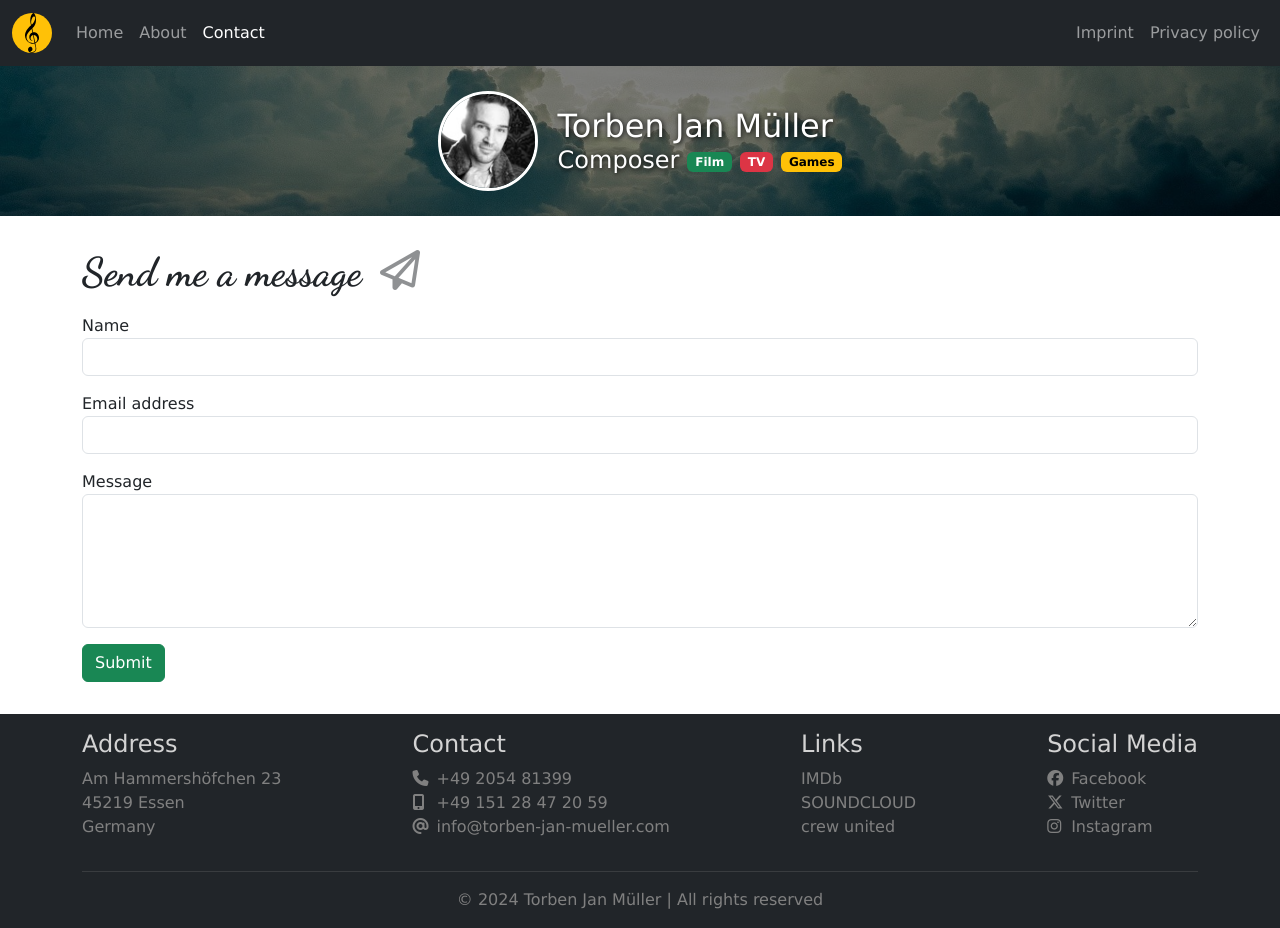
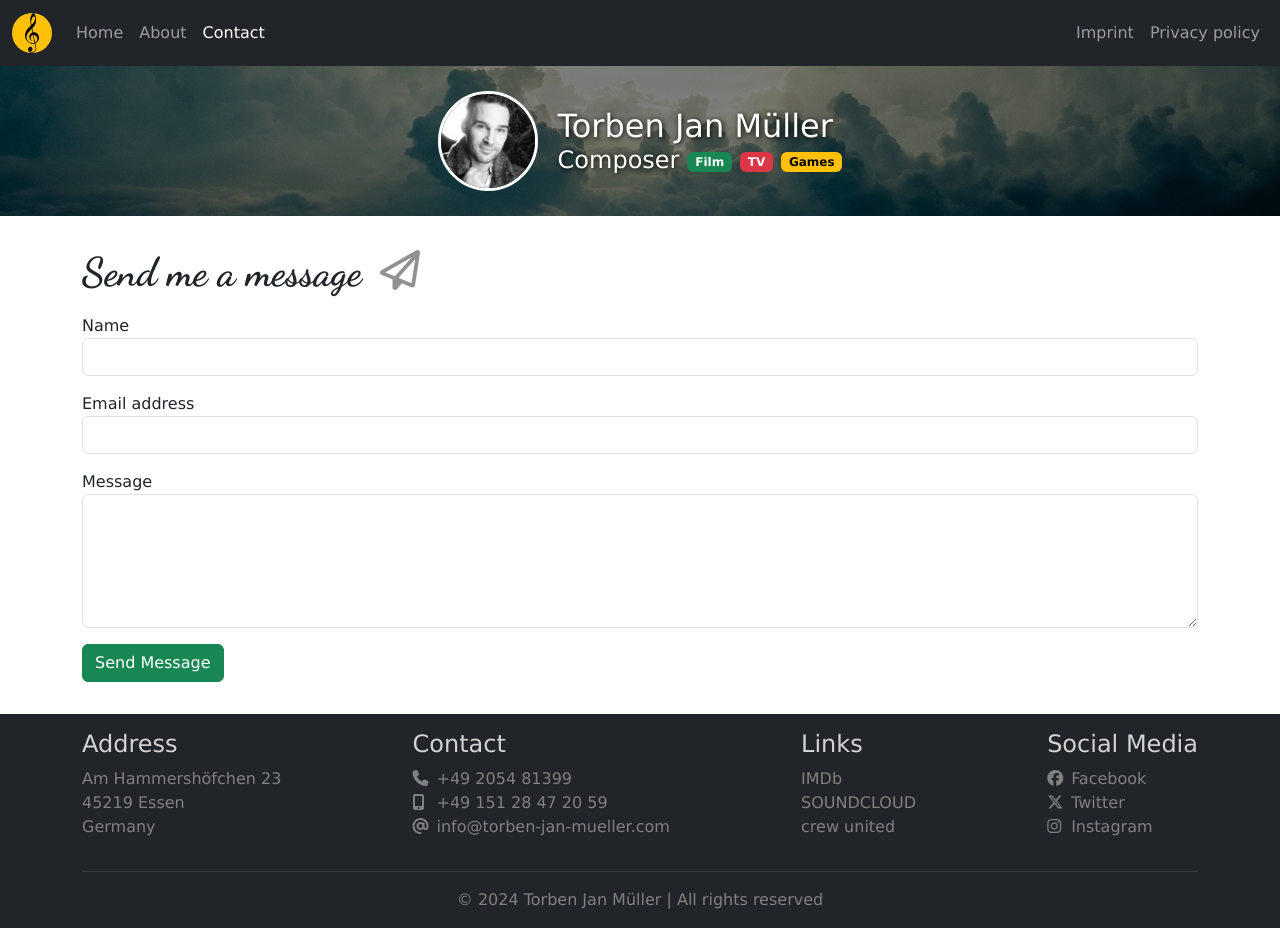
Before and after one commit to torbenmueller/torben-jan-mueller, an Angular app: page /contact in a window 1280 px wide. Built offline with nearby package versions, Linux system fonts and the light colour scheme.

Commit message:
contact form with improved submit button, consistent auto-focus effect

```diff
--- a/src/app/components/contact/contact.component.css
+++ b/src/app/components/contact/contact.component.css
@@ -27,8 +27,13 @@
 
 #contact-form .form-control:autofill,
 #contact-form .form-control:-webkit-autofill,
-#contact-form .form-control:-webkit-autofill:hover,
-#contact-form .form-control:-webkit-autofill:focus {
+#contact-form .form-control:-webkit-autofill:hover {
   box-shadow: inset 0 0 0 1000px #fff;
   -webkit-box-shadow: inset 0 0 0 1000px #fff;
 }
+
+#contact-form .form-control:autofill:focus,
+#contact-form .form-control:-webkit-autofill:focus {
+  box-shadow: inset 0 0 0 1000px #fff, 0 0 0 0.25rem rgba(13, 110, 253, 0.25);
+  -webkit-box-shadow: inset 0 0 0 1000px #fff, 0 0 0 0.25rem rgba(13, 110, 253, 0.25);
+}
--- a/src/app/components/contact/contact.component.html
+++ b/src/app/components/contact/contact.component.html
@@ -54,8 +54,13 @@
             </div>
           }
         </div>
-        <button type="submit" class="btn btn-success">
-          Submit
+        <button type="submit" class="btn btn-success" [disabled]="isSending">
+          @if (isSending) {
+          <span class="spinner-border spinner-border-sm me-2" role="status" aria-hidden="true"></span>
+          Sending...
+          } @else {
+          Send Message
+          }
         </button>
       </form>
       @if (toast(); as t) {
--- a/src/app/components/contact/contact.component.ts
+++ b/src/app/components/contact/contact.component.ts
@@ -10,6 +10,7 @@ import emailjs from '@emailjs/browser';
     imports: [FormsModule]
 })
 export class ContactComponent {
+  isSending: boolean = false;
   toast = signal<{ type: 'success' | 'error'; text: string } | null>(null);
   private toastTimer?: ReturnType<typeof setTimeout>;
 
@@ -31,6 +32,7 @@ export class ContactComponent {
       return;
     }
 
+    this.isSending = true;
     emailjs
       .send('service_zndnhwo', 'template_h3g50hl', this.setState, {
         publicKey: 'sQs2BMQfNl23A3NwY',
@@ -40,10 +42,12 @@ export class ContactComponent {
           console.log('SUCCESS!', response.status, response.text);
           this.showToast('success', `Message successfully sent to ${this.setState.user_email}.`);
           this.resetForm(form);
+          this.isSending = false;
         },
         (err) => {
           console.log('FAILED...', err);
           this.showToast('error', 'Failed to send message.');
+          this.isSending = false;
         }
       );
   }
```
